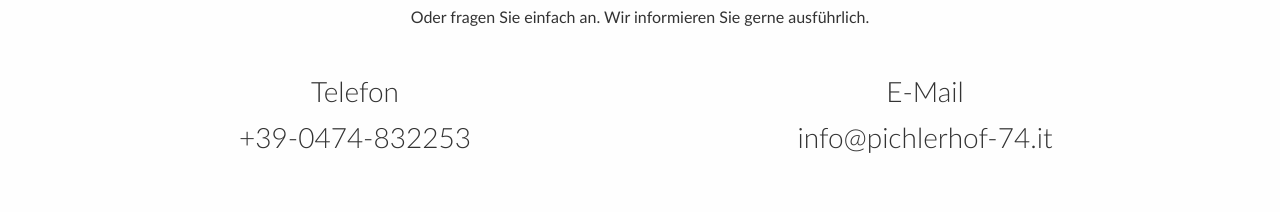
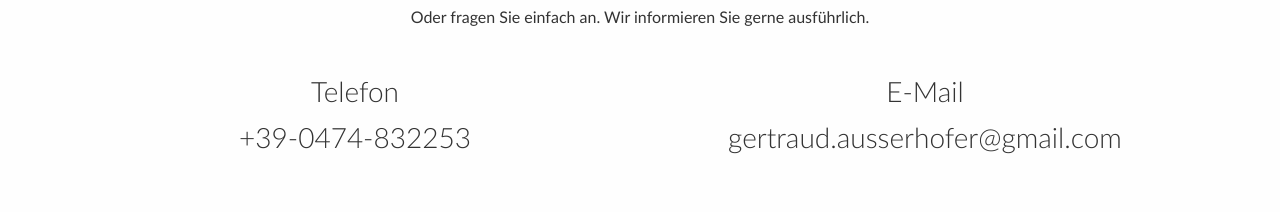
Before and after one commit to pichlerhof74/pichlerhof74.github.io, a plain HTML site: page index.html in a window 1280 px wide. Shown: the part 1467-1679 px from the top of the page. Drawn offline with nearby package versions, Linux system fonts and the light colour scheme; some packages are replaced by stand-ins of ours; a script that the page names is missing.

Commit message:
Update index.html

```diff
--- a/index.html
+++ b/index.html
@@ -185,7 +185,7 @@
       <div class="col-12 col-sm-6 text-center kontaktdaten">
         <h3>E-Mail</h3>
         <p>
-          <a href="mailto:info@pichlerhof-74.it">info@pichlerhof-74.it</a>
+          <a href="mailto:gertraud.ausserhofer@gmail.com">gertraud.ausserhofer@gmail.com</a>
         </p>
       </div>
     </div>
```
